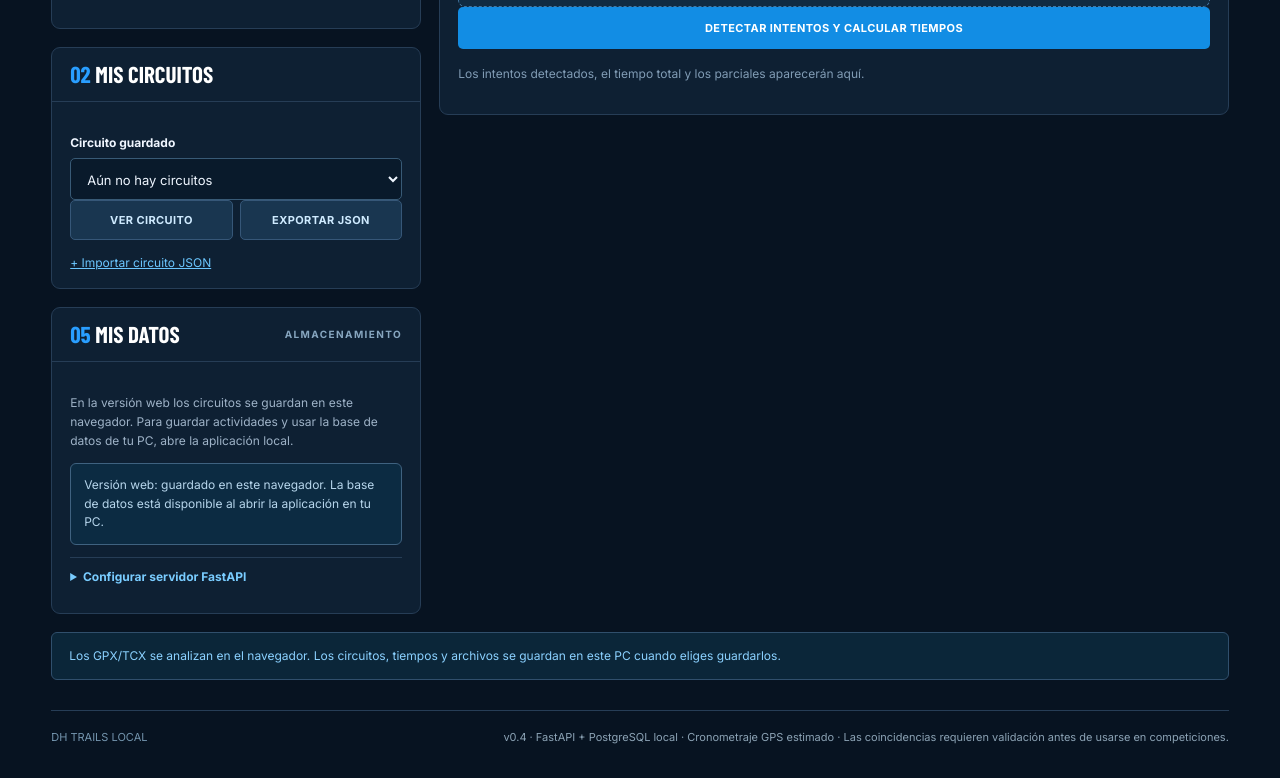
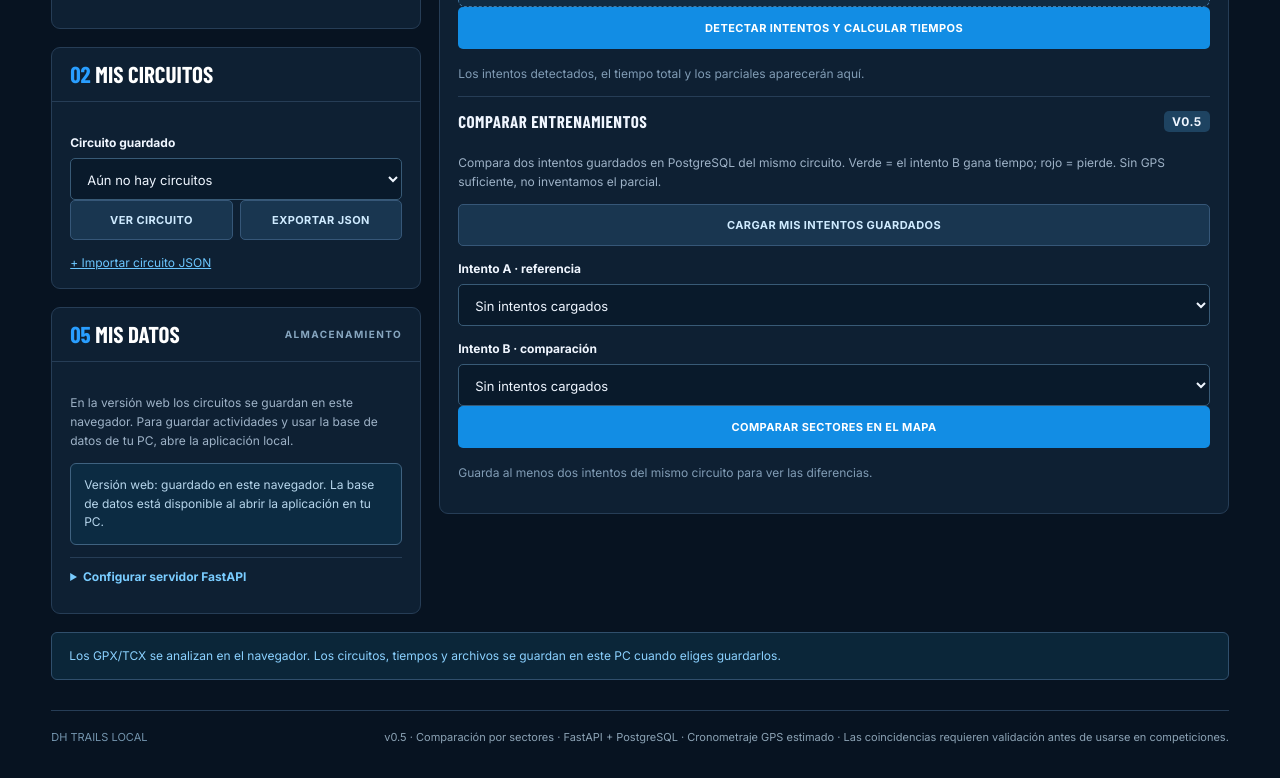
Before and after one commit to webtilians/dhtrailslocal, a plain HTML site: page editor.html in a window 1280 px wide. Shown: the part 1202-1980 px from the top of the page. Drawn offline with nearby package versions, Linux system fonts and the light colour scheme; a web font is replaced by a local one.

Commit message:
feat(v0.5): add two-attempt comparison UI and sector visualization controls

```diff
--- a/editor.html
+++ b/editor.html
@@ -4,7 +4,7 @@
 <meta charset="utf-8">
 <meta name="viewport" content="width=device-width,initial-scale=1">
 <meta name="theme-color" content="#071423">
-<title>Editor de circuitos | DH Trails Local v0.4</title>
+<title>Editor de circuitos | DH Trails Local v0.5</title>
 <link rel="preconnect" href="https://fonts.googleapis.com">
 <link href="https://fonts.googleapis.com/css2?family=Barlow+Condensed:wght@500;600;700;800;900&family=Inter:wght@400;500;600;700&display=swap" rel="stylesheet">
 <link rel="stylesheet" href="https://unpkg.com/leaflet@1.9.4/dist/leaflet.css">
@@ -14,11 +14,11 @@
 <div class="checkered"></div>
 <nav class="nav">
   <div class="logo"><div class="flag" aria-hidden="true">▦</div><div><strong>DH<span>TRAILS</span> LOCAL</strong><small>DOWNHILL PERFORMANCE LAB</small></div></div>
-  <div class="navlinks"><a href="./index.html">Visor GPS</a><a class="selected" href="./editor.html">Editor de circuitos <em>v0.4</em></a></div>
+  <div class="navlinks"><a href="./index.html">Visor GPS</a><a class="selected" href="./editor.html">Editor de circuitos <em>v0.5</em></a></div>
 </nav>
 <main>
 <header class="heading">
-  <div><div class="kicker">DH / CIRCUIT BUILDER / v0.4</div><h1>Diseña el circuito. <span>Domina cada sector.</span></h1>
+  <div><div class="kicker">DH / CIRCUIT BUILDER / v0.5</div><h1>Diseña el circuito. <span>Domina cada sector.</span></h1>
   <p>Selecciona manualmente la salida, la meta, los sectores y las zonas donde sabes que falla el GPS. Después cronometra cualquier actividad que pase por ese recorrido.</p></div>
 </header>
 <div class="layout">
@@ -116,12 +116,23 @@
         <input id="attemptFile" type="file" accept=".gpx,.tcx" hidden>
         <button id="match" type="button" class="btn primary full">Detectar intentos y calcular tiempos</button>
         <div id="results" class="results"><p class="placeholder">Los intentos detectados, el tiempo total y los parciales aparecerán aquí.</p></div>
+        <div class="comparison-panel">
+          <div class="box-heading">Comparar entrenamientos <span>v0.5</span></div>
+          <p class="help">Compara dos intentos guardados en PostgreSQL del mismo circuito. Verde = el intento B gana tiempo; rojo = pierde. Sin GPS suficiente, no inventamos el parcial.</p>
+          <button id="loadAttemptHistory" class="btn outline full" type="button">Cargar mis intentos guardados</button>
+          <div class="comparison-pickers">
+            <div><label class="field-title" for="comparisonFirst">Intento A · referencia</label><select id="comparisonFirst"><option value="">Sin intentos cargados</option></select></div>
+            <div><label class="field-title" for="comparisonSecond">Intento B · comparación</label><select id="comparisonSecond"><option value="">Sin intentos cargados</option></select></div>
+          </div>
+          <button id="compareAttempts" class="btn primary full" type="button">Comparar sectores en el mapa</button>
+          <div id="comparisonResults" class="results" aria-live="polite"><p class="placeholder">Guarda al menos dos intentos del mismo circuito para ver las diferencias.</p></div>
+        </div>
       </div>
     </section>
   </div>
 </div>
 <p id="status" class="status" role="status" aria-live="polite">Los GPX/TCX se analizan en el navegador. Los circuitos, tiempos y archivos se guardan en este PC cuando eliges guardarlos.</p>
-<footer>DH TRAILS LOCAL <span>v0.4 · FastAPI + PostgreSQL local · Cronometraje GPS estimado · Las coincidencias requieren validación antes de usarse en competiciones.</span></footer>
+<footer>DH TRAILS LOCAL <span>v0.5 · Comparación por sectores · FastAPI + PostgreSQL · Cronometraje GPS estimado · Las coincidencias requieren validación antes de usarse en competiciones.</span></footer>
 </main>
 <script src="https://unpkg.com/leaflet@1.9.4/dist/leaflet.js"></script>
 <script type="module" src="./editor.mjs"></script>
```
